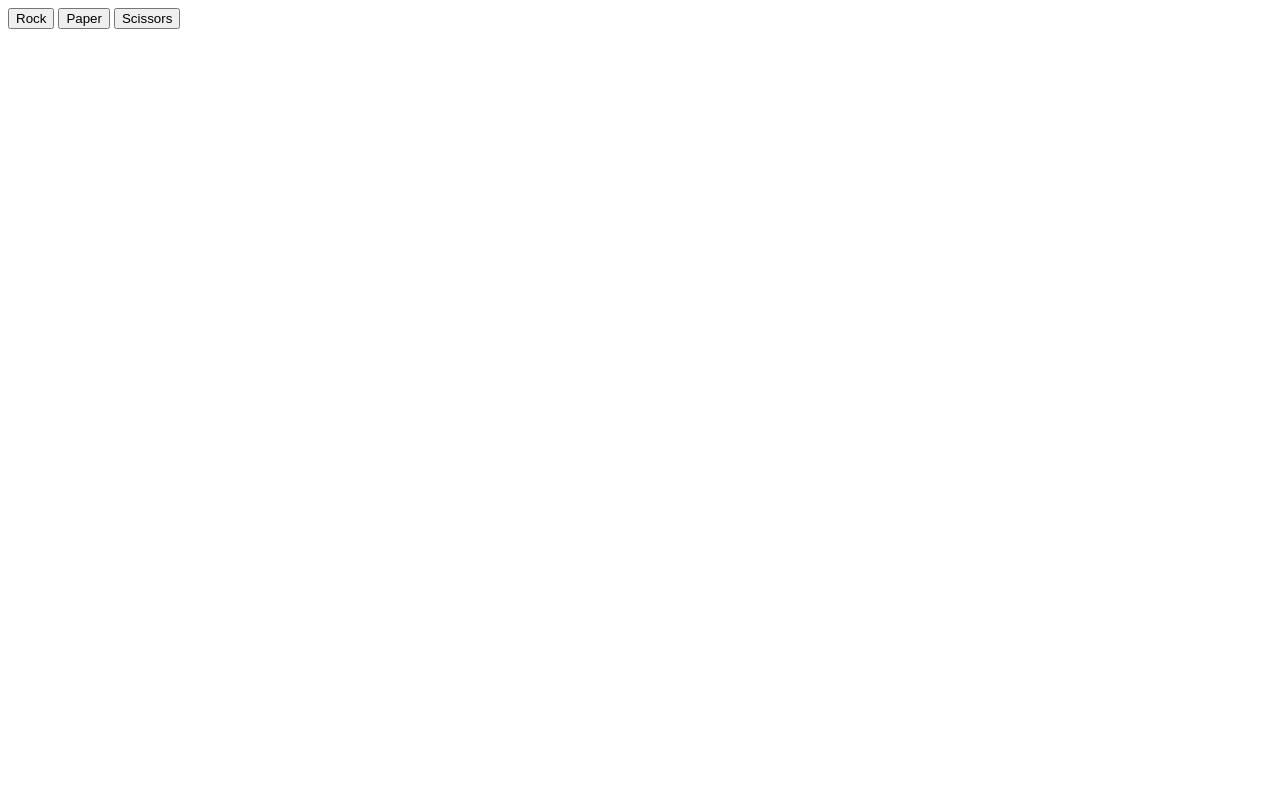
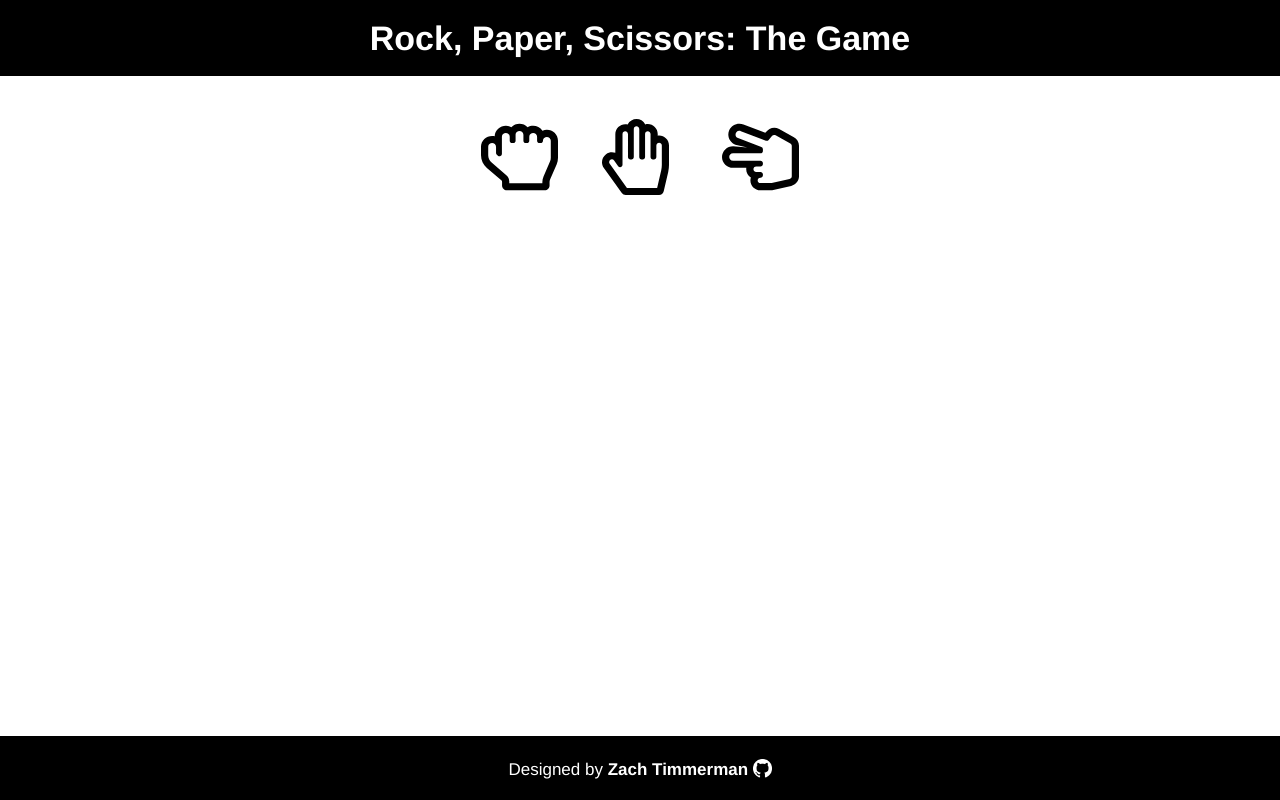
Before and after one commit to zttimmerman/rock-paper-scissors, a plain HTML site: page index.html in a window 1280 px wide. Drawn offline with Linux system fonts and the light colour scheme.

Commit message:
Rock, Paper, Scissors v1.2 Add basic styling and icons, header and footer.

```diff
--- a/index.html
+++ b/index.html
@@ -3,12 +3,22 @@
 <head>
   <title>Rock, Paper, Scissors</title>
   <meta charset="utf-8">
+  <link rel="stylesheet" href="./style.css">
   <script src="./script.js" defer></script>
 </head>
 <body>
-    <button type="button" id="rock">Rock</button>
-    <button type="button" id="paper">Paper</button>
-    <button type="button" id="scissors">Scissors</button>
-    <div id="results"></div>
+    <main>
+      <h1>Rock, Paper, Scissors: The Game</h1>
+      <section>
+        <div class="buttons">
+          <button type="button" id="rock"></button>
+          <button type="button" id="paper"></button>
+          <button type="button" id="scissors"></button>
+        </div>
+        <div id="results"></div>
+      </section>
+      <footer>Designed by <a href="https://github.com/zttimmerman">Zach Timmerman <img src="./img/GitHub-Mark-Light-32px.png" alt="GitHub Icon"></a></footer>
+    </main>
+    <!-- Hand-Rock, Hand-Paper, and Hand-Scissor icons by https://fontawesome.com/ Font Awesome is licensed under https://creativecommons.org/licenses/by/4.0 CC BY 4.0 License-->
 </body>
 </html>
--- a/script.js
+++ b/script.js
@@ -10,39 +10,38 @@ function playRound(e) {
     let computerSelection = computerPlay();
     let playerSelection = e.target.id;
     let results = document.querySelector("#results");
-
     if (playerSelection === "rock" && computerSelection == "scissors") {
         playerScore++;
-        results.textContent = "You Win! Rock beats Scissors";
+        results.textContent = "Round won! Rock beats Scissors";
         displayScore();
     } else if (playerSelection === "rock" && computerSelection == "paper") {
         computerScore++;
-        results.textContent = "You Lose! Paper beats Rock";
+        results.textContent = "Round lost! Paper beats Rock";
         displayScore();
     } else if (playerSelection === "rock" && computerSelection == "rock") {
         results.textContent = "Tie!";
         displayScore();
     } else if (playerSelection === "paper" && computerSelection == "scissors") {
         computerScore++;
-        results.textContent = "You Lose! Scissors beats Paper"
+        results.textContent = "Round lost! Scissors beats Paper"
         displayScore();
     } else if (playerSelection === "paper" && computerSelection == "paper") {
         results.textContent = "Tie!";
         displayScore();
     } else if (playerSelection === "paper" && computerSelection == "rock") {
         playerScore++;
-        results.textContent = "You Win! Paper beats Rock"
+        results.textContent = "Round won! Paper beats Rock"
         displayScore();
     } else if (playerSelection === "scissors" && computerSelection == "scissors") {
         results.textContent = "Tie!";
         displayScore();
     } else if (playerSelection === "scissors" && computerSelection == "paper") {
         playerScore++;
-        results.textContent = "You You Win! Scissors beats Paper";
+        results.textContent = "Round won! Scissors beats Paper";
         displayScore();
     } else if (playerSelection === "scissors" && computerSelection == "rock") {
         computerScore++;
-        results.textContent = "You Lose! Rock beats Scissors";
+        results.textContent = "Round lost! Rock beats Scissors";
         displayScore();
     } else {
         results.textContent = "ERROR"
@@ -54,12 +53,14 @@ function playRound(e) {
 function checkWinner() {
     const para = document.createElement("p");
     if (playerScore === 5) {
-        para.textContent = "Congratulations, you won!";
+        para.textContent = "Congratulations, you won the game!";
+        para.style.cssText = "color: green; font-weight: 700; font-size: 1.1em;"
         results.appendChild(para);
         playerScore = 0;
         computerScore = 0;
     } else if (computerScore === 5) {
-        para.textContent = "Sorry, you lost!";
+        para.textContent = "Sorry, you lost the game!";
+        para.style.cssText = "color: red; font-weight: 700; font-size: 1.1rem;"
         results.appendChild(para);
         playerScore = 0;
         computerScore = 0;
@@ -71,6 +72,7 @@ function checkWinner() {
 function displayScore() {
     const score = document.createElement("p");
     score.textContent = `Your Score: ${playerScore} Computer Score: ${computerScore}`;
+    score.style.cssText = "font-weight: 700; padding: 1.1rem"
     results.appendChild(score);
 }
 
@@ -81,18 +83,3 @@ const btnScissors = document.querySelector("#scissors")
 btnRock.addEventListener("click", playRound);
 btnPaper.addEventListener("click", playRound);
 btnScissors.addEventListener("click", playRound);
-
-/* function game() {
-    let playerChoice;
-    for (i = 0; i < 5; i++) {
-        playerChoice = prompt("Rock, Paper, or Scissors?");
-        playRound(playerChoice, computerPlay());
-    }
-    if (playerScore > computerScore) {
-        console.log("Congratulations! You won!")
-    } else if (playerScore < computerScore) {
-        console.log("Sorry! You lost!")
-    } else if (playerScore === computerScore) {
-        console.log("Tie!")
-    }
-} */
--- /dev/null
+++ b/style.css
@@ -0,0 +1,87 @@
+*, *:before, *:after {
+    box-sizing: border-box;
+}
+
+* {
+    margin: 0;
+    padding: 0;
+    border: 0;
+    outline: 0;
+    font-size: 100%;
+    vertical-align: baseline;
+    background: transparent;
+}
+
+:root {
+    font-family: Helvetica, Arial, sans-serif;
+    font-size: 17px;
+}
+
+main {
+    display: flex;
+    flex-direction: column;
+    min-height: 100vh;
+}
+
+h1 {
+    text-align: center;
+    background-color: black;
+    color: white;
+    font-size: 2rem;
+    padding: 1.1rem;
+}
+
+section {
+    flex-grow: 1;
+}
+
+.buttons {
+    display: flex;
+    justify-content: center;
+    align-items: center;
+    margin-top: 1.2rem;
+}
+
+.buttons > button {
+    padding: 1.1rem;
+    margin: 1.3rem;
+    width: 4.5rem;
+    height: 4.5rem;
+}
+
+#results {
+    text-align: center;
+    margin-top: 1.2rem;
+}
+
+#rock {
+    background: url("./img/hand-rock-regular.svg") no-repeat;
+}
+
+#paper {
+    background: url("./img/hand-paper-regular.svg") no-repeat;
+}
+
+#scissors {
+    background: url("./img/hand-scissors-regular.svg") no-repeat;
+}
+
+footer {
+    flex-shrink: 0;
+    text-align: center;
+    padding: 1.2rem;
+    color: white;
+    background-color: black;
+}
+
+a {
+    color: white;
+    text-decoration: none;
+    font-weight: 700;
+}
+
+a > img {
+    width: 1.1rem;
+    position: relative;
+    top: 0.2rem;
+}
```
Also changed, not shown: img/GitHub-Mark-Light-32px.png (added), img/hand-paper-regular.svg (added), img/hand-rock-regular.svg (added), img/hand-scissors-regular.svg (added).
